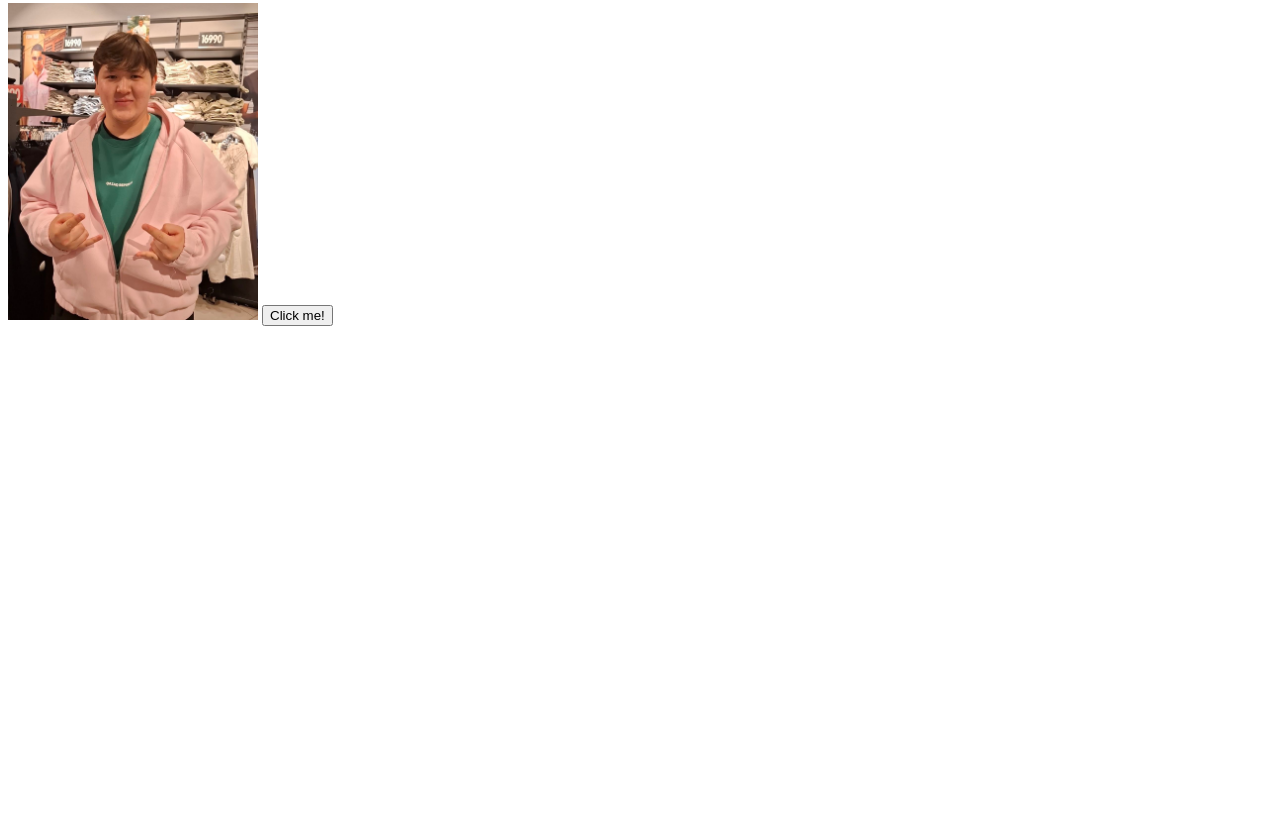
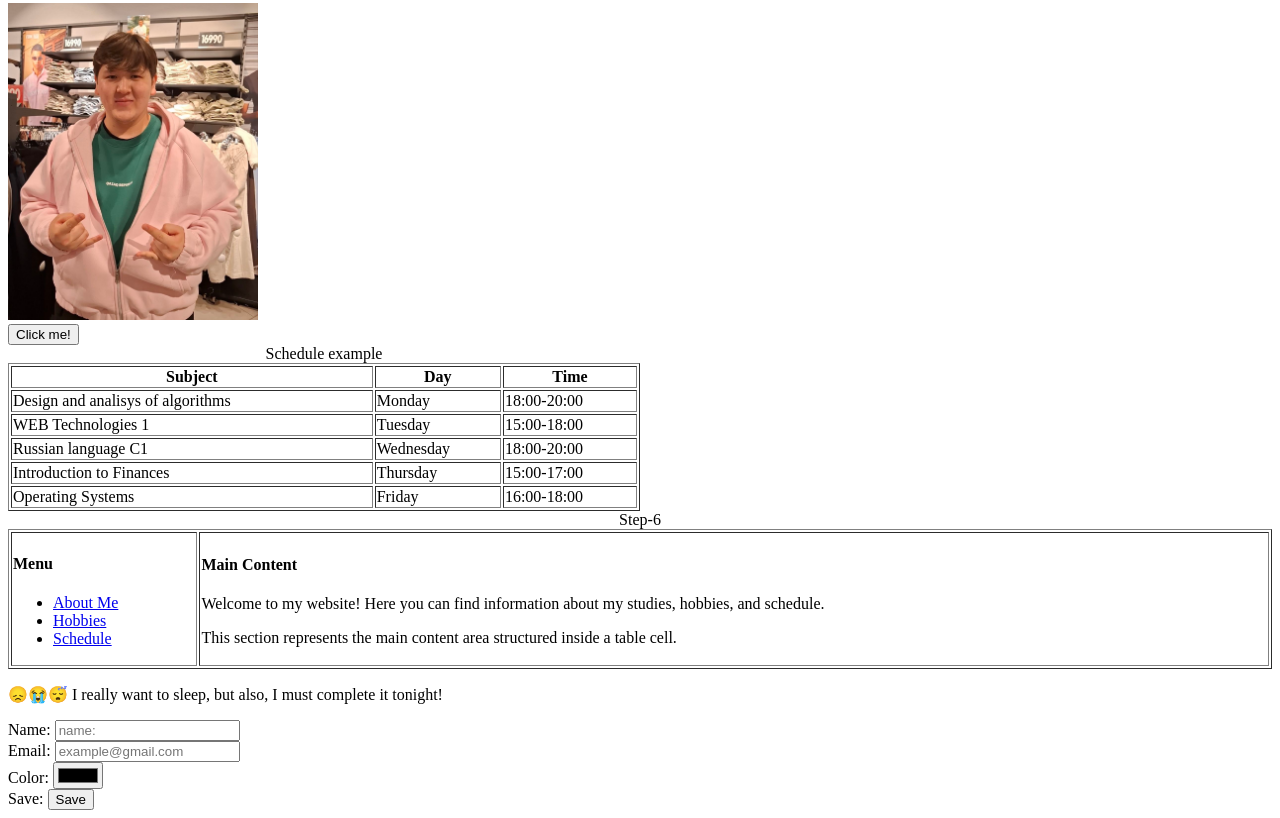
Before and after one commit to Aqtanbi/Web-Technologies-1-Frontend-.-Assignment-1., a plain HTML site: page index.html in a window 1280 px wide. Shown: the part 513-1331 px from the top of the page. Before the commit the page ends 847 px from the top, so only its background shows below. Drawn offline with Linux system fonts and the light colour scheme; files whose address does not match are found by name.

Commit message:
Part 2. Intermediate HTML

```diff
--- a/index.html
+++ b/index.html
@@ -20,7 +20,6 @@
         <li>Running</li>
         <li>Learn new skills</li>
     </ol>
-
     <p><b>Favorite Websites:</b></p>
     <ul>
         <li><a href="https://www.youtube.com/">youtube.com</a></li>
@@ -29,6 +28,71 @@
         <li><a href="https://open.spotify.com/">spotify.com</a></li>
     </ul>
     <img src="C:\Users\Aqsh\Desktop\FE\my_photo.jpg" alt="It's me :>" width="250">
+    <br>
     <button>Click me!</button>
+    <br>
+    <table border="1" width="50%">
+        <caption>Schedule example</caption>
+        <tr>
+            <th>Subject</th>
+            <th>Day</th>
+            <th>Time</th>
+        </tr>
+        <tr>
+            <td>Design and analisys of algorithms</td>
+            <td>Monday</td>
+            <td>18:00-20:00</td>
+        </tr>
+        <tr>
+            <td>WEB Technologies 1</td>
+            <td>Tuesday</td>
+            <td>15:00-18:00</td>
+        </tr>
+        <tr>
+            <td>Russian language C1</td>
+            <td>Wednesday</td>
+            <td>18:00-20:00</td>
+        </tr>
+        <tr>
+            <td>Introduction to Finances</td>
+            <td>Thursday</td>
+            <td>15:00-17:00</td>
+        </tr>
+        <tr>
+            <td>Operating Systems</td>
+            <td>Friday</td>
+            <td>16:00-18:00</td>
+        </tr>
+    </table>
+    <table border="1" width="100%">
+        <caption>Step-6</caption>
+        <tr>
+            <td>
+                <h4>Menu</h4>
+                <ul>
+                    <li><a href="#about">About Me</a></li>
+                    <li><a href="#hobbies">Hobbies</a></li>
+                    <li><a href="#schedule">Schedule</a></li>
+                </ul>
+            </td>
+            <td>
+                <h4>Main Content</h4>
+                <p>Welcome to my website! Here you can find information about my studies, hobbies, and schedule.</p>
+                <p>This section represents the main content area structured inside a table cell.</p>
+            </td>
+        </tr>
+    </table>
+    <p>😞😭😴 I really want to sleep, but also, I must complete it tonight!</p>
+    <form action="" method="post">
+        Name:
+        <input type="text" name="name" id="" placeholder="name:"> <br>
+        Email:
+        <input type="email" name="email" id="" placeholder="example@gmail.com"> <br>
+        Color:
+        <input type="color" name="color" id="" > <br>
+        Save:
+        <input type="submit" value="Save">
+    </form>
+
 </body>
 </html>
```
Also changed, not shown: image-1.png (added), image-2.png (added), image.png (added), 1 other file.
